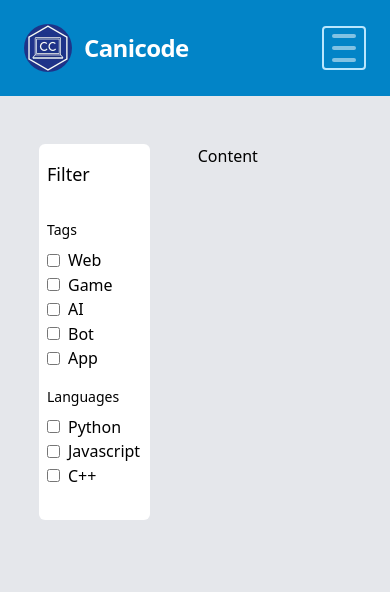
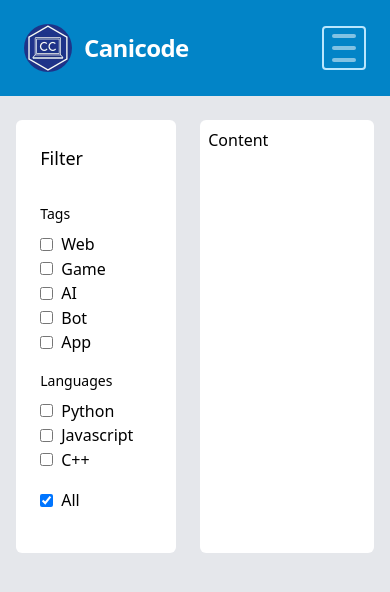
Before and after one commit to MetalPower26/canicode, a Next.js app in the folder frontend/: page /projects in a window 390 px wide. Shown: the top 592 px of the page. Built offline with nearby package versions, Linux system fonts and the light colour scheme.

Commit message:
Fix sidebar

```diff
--- a/frontend/components/TagSidebar.js
+++ b/frontend/components/TagSidebar.js
@@ -1,26 +1,54 @@
 import {tags, languages} from "../app/info";
 import Link from "next/link";
+import { useRouter } from "next/router";
 
 export default function TagSidebar () {
+  const router = useRouter();
+  const { filter } = router.query;
+
+  let AllComponent = (<input type="checkbox" className="form-checkbox" />)
+  if (filter === undefined) {
+    AllComponent = <input type="checkbox" className="form-checkbox" checked />
+  }
+
   return (
-    <div className="flex flex-col bg-white rounded-md h-full w-full lg:w-72 lg:border-r lg:pr-4">
+    <div className="flex flex-col bg-white rounded-md h-full w-72 p-2 lg:border-r">
       {/* Filter title */}
-      <h2 className="font-medium text-lg py-4 px-2 lg:px-4">Filter</h2>
+      <h2 className="font-medium text-lg py-4 px-4">Filter</h2>
 
       {/* Filter options */}
-      <div className="flex-1 overflow-y-auto py-4 px-2 lg:px-4">
+      <div className="flex-1 overflow-y-auto py-4 px-4">
         {/* Option group */}
         <div className="mb-4">
           <h3 className="font-medium text-sm mb-2">Tags</h3>
           <ul>
-            {tags.map((item, index) => (
+            {
+              tags.map((item, index) => {
+                if (filter && item === filter) {
+                  return (
                     <li key={index}>
+                      <Link href={`../projects?filter=${encodeURIComponent(item)}`}>
+                        <label className="inline-flex items-center">
+                          <input type="checkbox" className="form-checkbox" checked />
+                          <span className="ml-2">{item}</span>
+                        </label>
+                      </Link>
+                    </li>
+                  );
+                } else {
+                  return (
+                    <li key={index}>
+                      <Link href={`../projects?filter=${encodeURIComponent(item)}`}>
                         <label className="inline-flex items-center">
                           <input type="checkbox" className="form-checkbox" />
                           <span className="ml-2">{item}</span>
                         </label>
+                      </Link>
                     </li>
-            ))}
+                  );
+                }
+              }
+            )}
             {/* more options... */}
           </ul>
         </div>
@@ -29,16 +57,42 @@ export default function TagSidebar () {
         <div className="mb-4">
           <h3 className="font-medium text-sm mb-2">Languages</h3>
           <ul>
-            {languages.map((item, index) => (
+            {languages.map((item, index) => {
+              if (filter && item === filter) {
+                return (
                   <li key={index}>
+                    <Link href={`../projects?filter=${encodeURIComponent(item)}`}>
+                      <label className="inline-flex items-center">
+                        <input type="checkbox" className="form-checkbox" checked />
+                        <span className="ml-2">{item}</span>
+                      </label>
+                    </Link>
+                  </li>
+                );
+              } else {
+                return (
+                  <li key={index}>
+                    <Link href={`../projects?filter=${encodeURIComponent(item)}`}>
                       <label className="inline-flex items-center">
                         <input type="checkbox" className="form-checkbox" />
                         <span className="ml-2">{item}</span>
                       </label>
+                    </Link>
                   </li>
-            ))}
+                );
+              }
+            })}
             {/* more options... */}
           </ul>
+        </div>
+
+        <div className="mb-4">
+          <Link href={`../projects`}>
+            <label className="inline-flex items-center">
+              {AllComponent}
+              <span className="ml-2">All</span>
+            </label>
+          </Link>
         </div>
       </div>
     </div>
--- a/frontend/pages/projects/index.tsx
+++ b/frontend/pages/projects/index.tsx
@@ -1,16 +1,24 @@
 import Navbar from "../../components/Navbar"
 import TagSidebar from "../../components/TagSidebar"
+
+function Content () {
+  return (
+    <div className="flex flex-col bg-white rounded-md h-full w-full p-2 lg:border-r">
+      <h1 className="font-2xl"> Content </h1>
+    </div>
+  )
+}
 
 export default function Projects () {
   return (
     <main className="flex bg-gray-200 min-h-screen flex-col place-items-center">
       <Navbar />
-      <div className="flex flex-row my-12 w-4/5 lg:w-11/12 h-100 justify-items-start">
-        <div className="flex mr-12 w-52">
+      <div className="flex flex-row my-6 lg:my-12 w-11/12 h-100 justify-items-start">
+        <div className="flex mr-6 lg:mr-12 w-40">
           <TagSidebar />
         </div>
-        <div className="flex w-72">
-          <h1> Content </h1>
+        <div className="flex grow">
+          <Content />
         </div>
       </div>
     </main>
```
Lines whose indentation alone changed are shown as unchanged.
